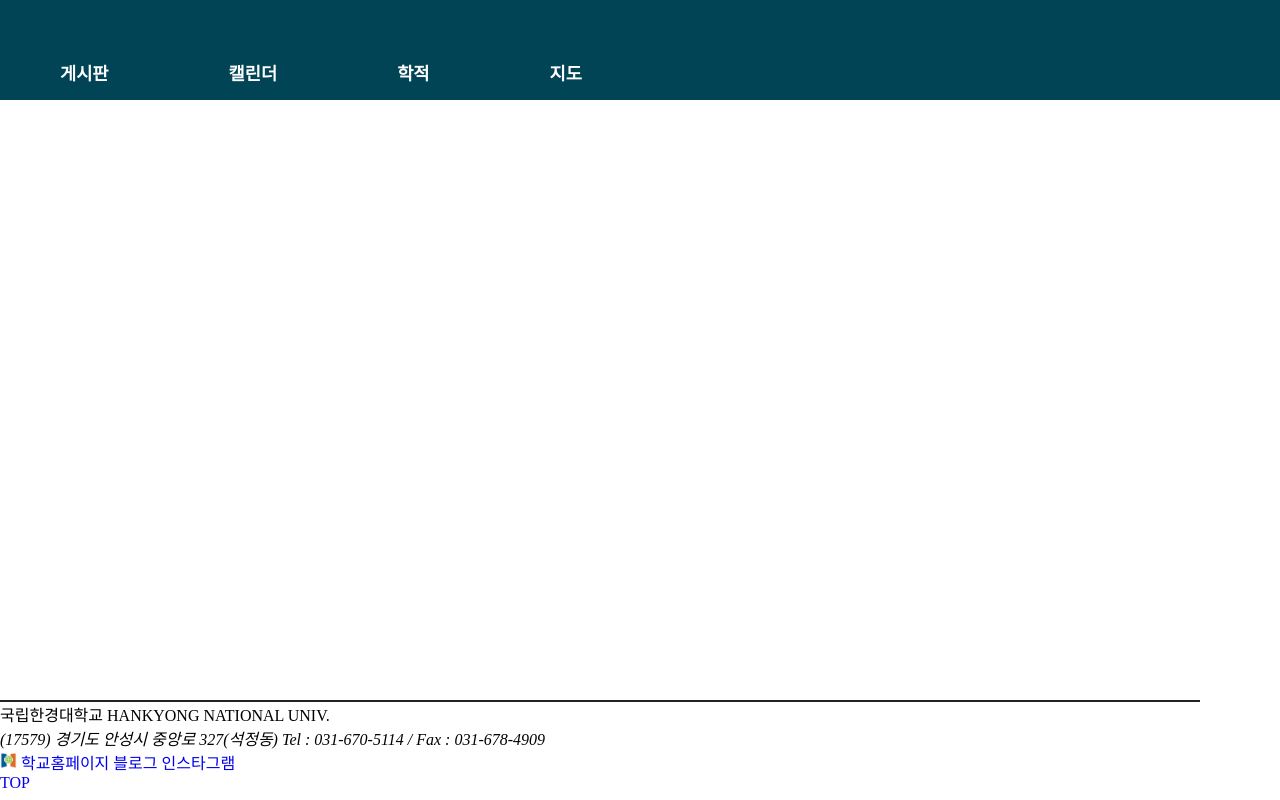
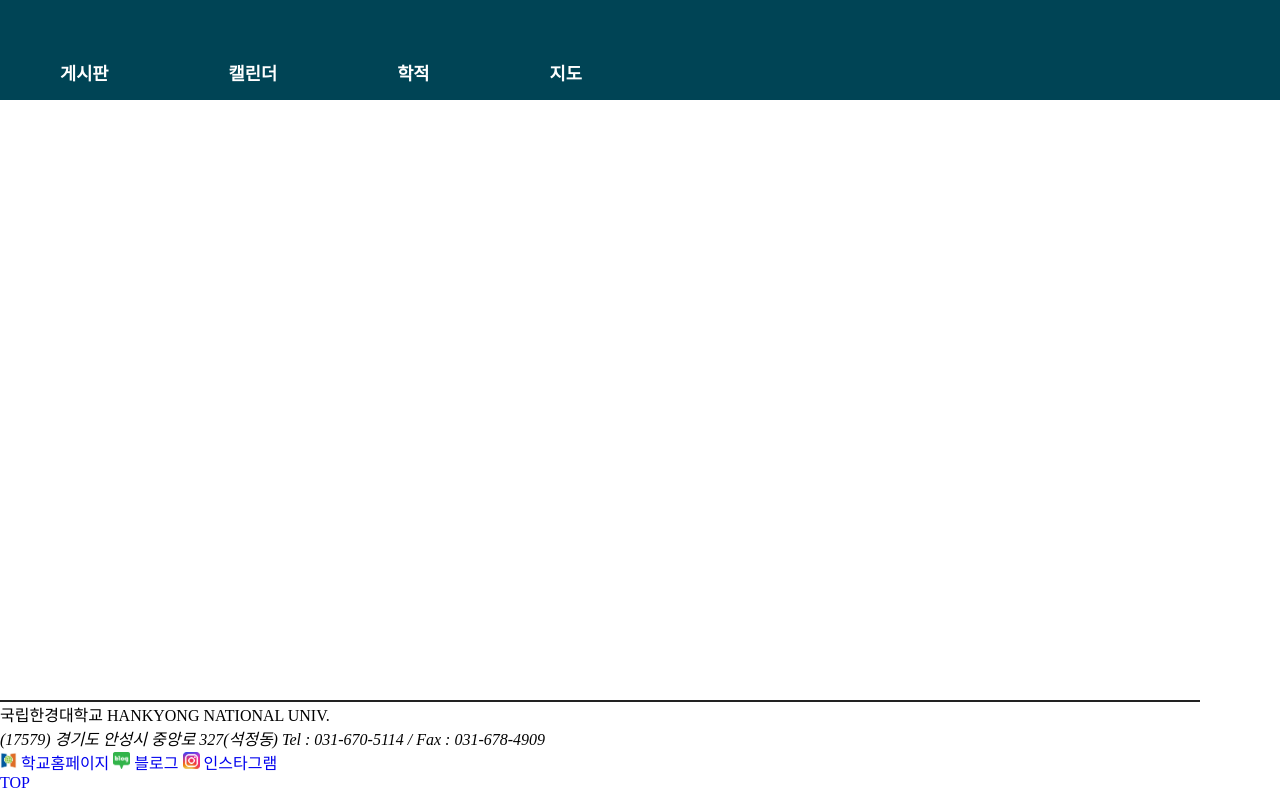
Before and after one commit to minukhan/HOE-project, a plain HTML site: page hoe.html in a window 1280 px wide. Drawn offline with Linux system fonts and the light colour scheme.

Commit message:
6 commit

```diff
--- a/hoe.html
+++ b/hoe.html
@@ -25,10 +25,11 @@
 		<div class="snsService">
 			<img src="img/hk_logo.jpg" alt="" width="17" height="17">
 			<a href="https://www.hknu.ac.kr" title="새창" target="_blank" class="fs_web">학교홈페이지</a>
+			<img src="img/naver_blog.png" alt="" width="17" height="17">
 		  <a href="https://blog.naver.com/hknu7" title="새창" target="_blank" class="fS_blog">블로그</a>
+			<img src="img/instagram.png" alt="" width="17" height="17">
 		  <a href="https://www.instagram.com/with_hknu" title="새창" target="_blank" class="fS_insta">인스타그램</a>
 		</div>
-
 	  <div class="goTop"><a href="#">TOP</a></div>
 
 </body>
```
Also changed, not shown: img/instagram.png (added), img/naver_blog.png (added).
